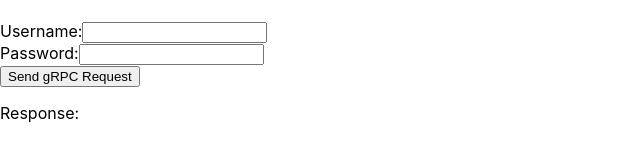
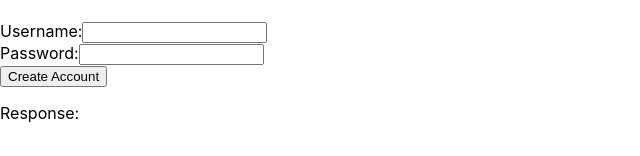
Before and after one commit to wcygan/twote, a React (Create React App) app in the folder twote-frontend/: page / in a window 1280 px wide. Shown: the part 385-541 px from the top of the page, without its empty margins (0-640 px from the left). Built offline with nearby package versions, Linux system fonts and the light colour scheme.

Commit message:
updated requested changes

```diff
--- a/twote-frontend/src/components/CreateAccountComponent.js
+++ b/twote-frontend/src/components/CreateAccountComponent.js
@@ -43,7 +43,7 @@
                     onChange={(e) => setPassword(e.target.value)}
                 />
             </div>
-            <button onClick={sendRequest}>Send gRPC Request</button>
+            <button onClick={sendRequest}>Create Account</button>
             <p>Response: {response}</p>
         </div>
     );
```
Also changed, not shown: 1 other file (tests, documents, lock files or other folders).
